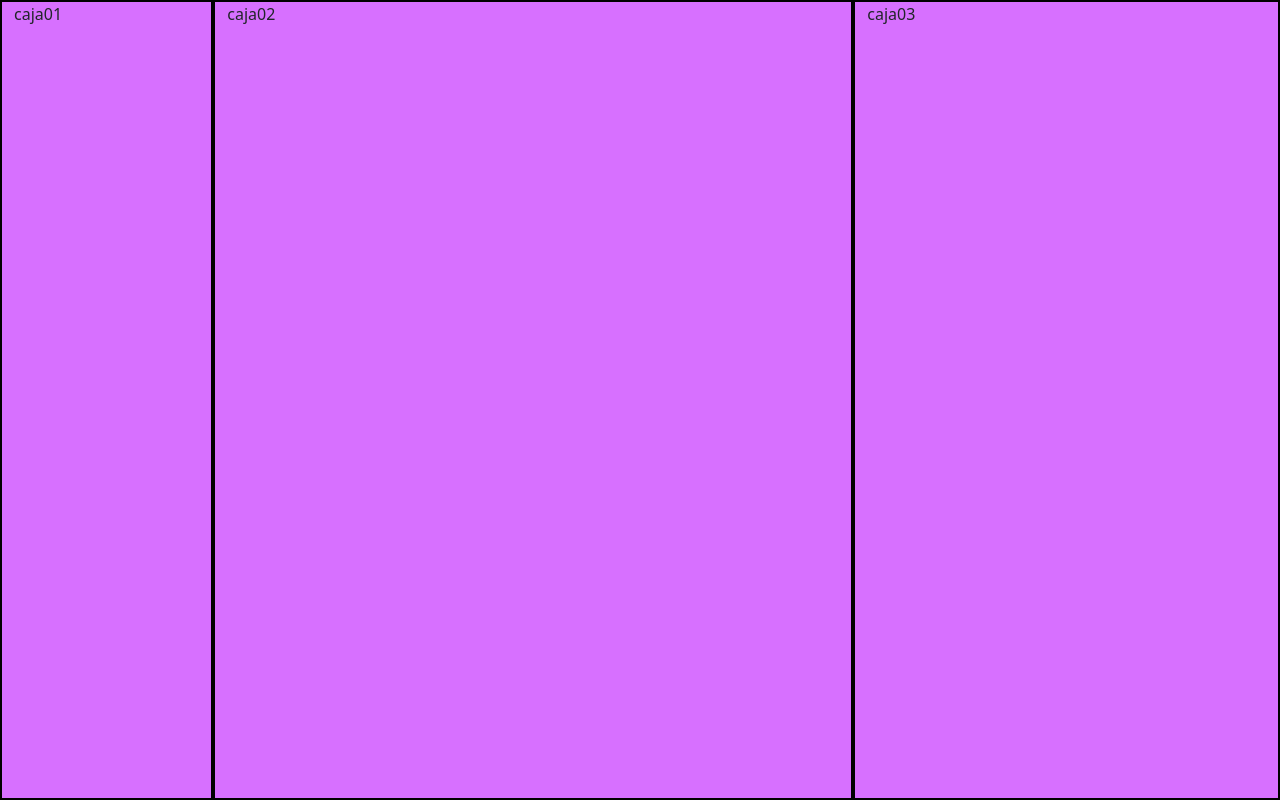
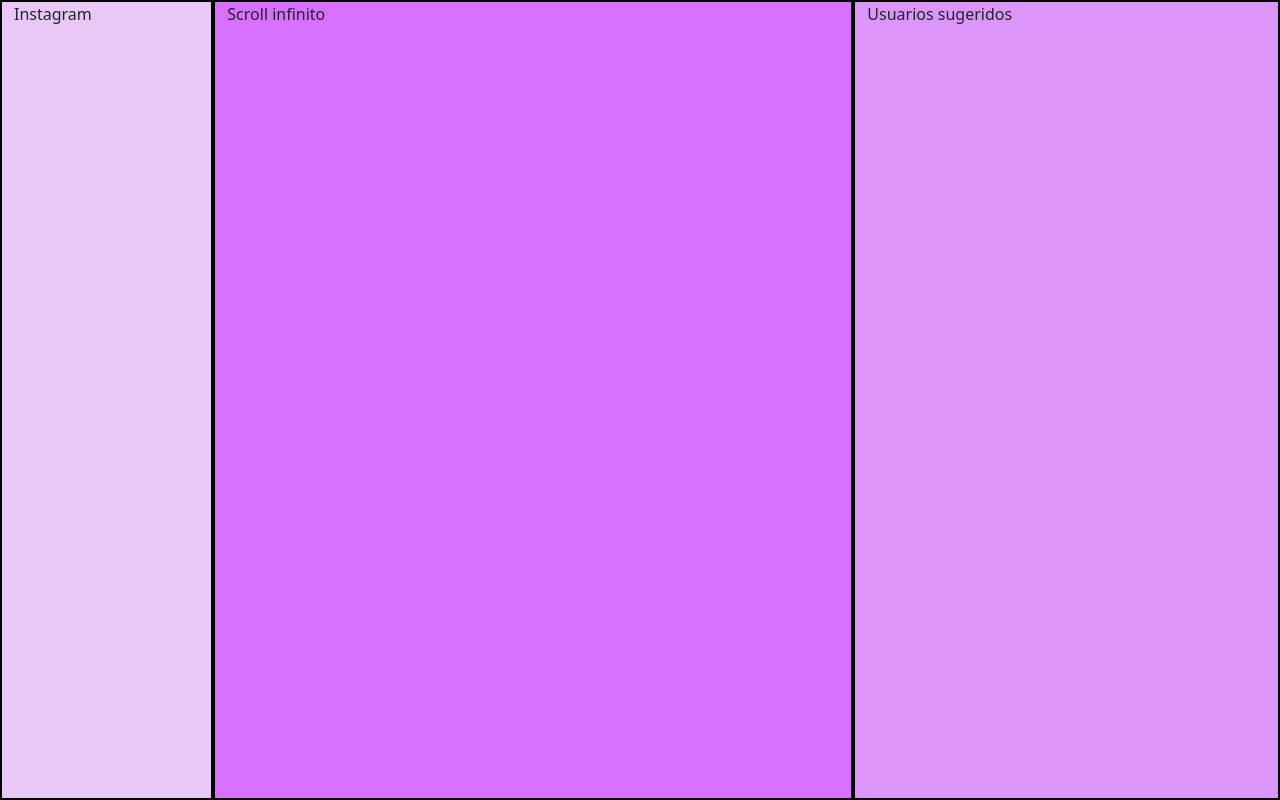
Before and after one commit to 7beelzebub7/instagram, a plain HTML site: page index.html in a window 1280 px wide. Drawn offline with nearby package versions, Linux system fonts and the light colour scheme.

Commit message:
cambio en el texto dentro de las cajas y su color

```diff
--- a/css/styles.css
+++ b/css/styles.css
@@ -5,7 +5,7 @@
     background-color: black;
 }
 .caja01{
-    background-color: rgb(215, 112, 255);
+    background-color: rgb(233, 200, 247);
     border: 2px black solid;
     height: 100vh;
 }
@@ -15,7 +15,7 @@
     height: 100vh;
 }
 .caja03{
-    background-color: rgb(215, 112, 255);
+    background-color: rgb(220, 149, 248);
     border: 2px black solid;
     height: 100vh;
 }
--- a/index.html
+++ b/index.html
@@ -14,11 +14,11 @@
     <div class="container-fluid">
         <div class="row">
         <!--aquí va la columna de la izquierda-->
-            <div class="caja01 sticky-bottom col-12 col-sm-12 col-md-2 col-lg-2 col-xl-2 col-xxl-2">caja01</div>
+            <div class="caja01 sticky-bottom col-12 col-sm-12 col-md-2 col-lg-2 col-xl-2 col-xxl-2">Instagram</div>
         <!--aquí va la columna del medio-->
-            <div class="caja02 col-sm-12 col-md-10 col-lg-6 col-xl-6 col-xxl-6">caja02</div>
+            <div class="caja02 col-sm-12 col-md-10 col-lg-6 col-xl-6 col-xxl-6">Scroll infinito</div>
         <!--aquí va la columna de la derecha-->
-            <div class="caja03 d-none d-lg-block col-lg-4 col-xl-4 col-xxl-4">caja03</div>
+            <div class="caja03 d-none d-lg-block col-lg-4 col-xl-4 col-xxl-4">Usuarios sugeridos</div>
         </div>
     </div>
   </body>
```
